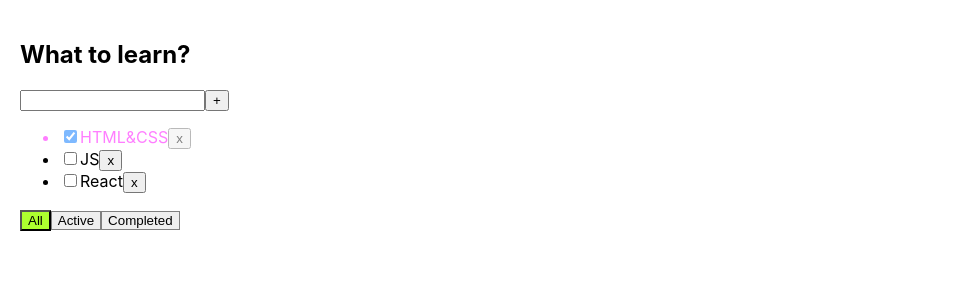
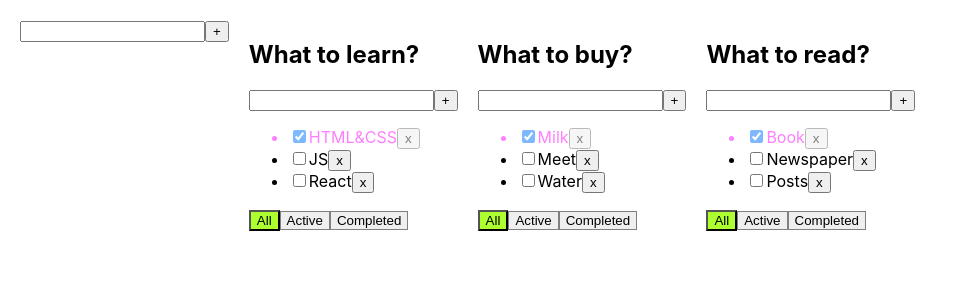
Before and after one commit to Stanislav-Vasilevich/todolist, a React (Create React App) app: page / in a window 1280 px wide. Shown: the top 300 px of the page, without its empty margins (0-958 px from the left). Built offline with nearby package versions, Linux system fonts and the light colour scheme.

Commit message:
сделал первое и второе занятие вторника

```diff
--- /dev/null
+++ b/src/components/AddItemForm/AddItemForm.tsx
@@ -0,0 +1,54 @@
+import React, {ChangeEvent, KeyboardEvent, useState} from 'react';
+import s from '../Todolist/Todolist.module.css';
+
+type PropsType = {
+  addItem: (value: string) => void
+}
+
+const AddItemForm = (props: PropsType) => {
+  const [value, setValue] = useState('');
+  const [error, setError] = useState<string | null>(null);
+
+  const changeValue = (e: ChangeEvent<HTMLInputElement>) => {
+    setValue(e.currentTarget.value);
+
+    if(value.trim().length >= 0) {
+      setError(null);
+    }
+  }
+
+  const addItemHandler = () => {
+    const valueTrim = value.trim();
+
+    if(valueTrim.length < 2 || valueTrim === '') {
+      setError('Минимум 2 символа');
+      return;
+    }
+    if(!valueTrim) return;
+
+    setValue('');
+    props.addItem(valueTrim);
+    setError(null);
+  }
+
+  const onKeyPressHandler = (e: KeyboardEvent<HTMLInputElement>) => {
+    if(e.key === 'Enter') {
+      addItemHandler();
+    }
+  }
+
+  return (
+    <div>
+      <input
+        className={error ? s.inputError : ''}
+        type="text" onChange={changeValue}
+        value={value}
+        onKeyPress={onKeyPressHandler}
+      />
+      <button onClick={addItemHandler}>+</button>
+      {error ? <div className={s.inputErrorText}>{error}</div> : ''}
+    </div>
+  );
+};
+
+export default AddItemForm;
--- a/src/components/App/App.tsx
+++ b/src/components/App/App.tsx
@@ -2,69 +2,127 @@ import React, {useState} from 'react';
 import Todolist from '../Todolist/Todolist';
 import s from './App.module.css';
 import {v1} from 'uuid';
+import AddItemForm from '../AddItemForm/AddItemForm';
 
 export type TaskType = {
   id: string
   title: string
   isDone: boolean
 }
+type TasksType = {
+  [key: string]: Array<TaskType>
+}
+type TodolistType = {
+  id: string
+  title: string
+  filter: FilterTasksType
+}
 export type FilterTasksType = 'all' | 'active' | 'completed';
 
+const todolistId1 = v1();
+const todolistId2 = v1();
+const todolistId3 = v1();
+
 const App = () => {
-  const [tasks, setTasks] = useState<Array<TaskType>>([
+  const [todolist, setTodolist] = useState<Array<TodolistType>>([
+    {id: todolistId1, title: 'What to learn?', filter: 'all'},
+    {id: todolistId2, title: 'What to buy?', filter: 'all'},
+    {id: todolistId3, title: 'What to read?', filter: 'all'},
+  ]);
+  const [tasks, setTasks] = useState<TasksType>({
+    [todolistId1]: [
       {id: v1(), title: 'HTML&CSS', isDone: true},
       {id: v1(), title: 'JS', isDone: false},
       {id: v1(), title: 'React', isDone: false},
-  ]);
-  const [filter, setFilter] = useState<FilterTasksType>('all');
+    ],
+    [todolistId2]: [
+      {id: v1(), title: 'Milk', isDone: true},
+      {id: v1(), title: 'Meet', isDone: false},
+      {id: v1(), title: 'Water', isDone: false},
+    ],
+    [todolistId3]: [
+      {id: v1(), title: 'Book', isDone: true},
+      {id: v1(), title: 'Newspaper', isDone: false},
+      {id: v1(), title: 'Posts', isDone: false},
+    ],
+  });
 
-  const addTask = (title: string) => {
-    const newTask = {id: v1(), title, isDone: false};
+  const addTask = (todolistId: string, title: string) => {
+    const task = {id: v1(), title, isDone: false};
 
-    setTasks([newTask, ...tasks]);
+    setTasks({...tasks, [todolistId]: [task, ...tasks[todolistId]]});
   }
 
-  const changeTaskStatus = (taskId: string, isDone: boolean) => {
-    const newTasks = tasks.map(t => t.id === taskId ? {...t, isDone} : t);
-
-    setTasks(newTasks);
+  const changeTaskStatus = (todolistId: string, taskId: string, isDone: boolean) => {
+    setTasks({...tasks, [todolistId]: tasks[todolistId].map(t => t.id === taskId ? {...t, isDone} : t)});
+    // setTasks(tasks.map(t => t.id === taskId ? {...t, isDone} : t));
   }
 
-  const removeTask = (taskId: string) => {
-    const newTasks = tasks.filter(t => t.id !== taskId);
-
-    setTasks(newTasks);
+  const removeTask = (todolistId: string, taskId: string) => {
+    const newTasks = tasks[todolistId].filter(t => t.id !== taskId);
+    setTasks({...tasks, [todolistId]: newTasks});
   }
 
-  const filteredTask = () => {
-    let taskForTodolist = tasks;
-
-    if(filter === 'active') {
-      taskForTodolist = tasks.filter(t => !t.isDone);
+  const changeFilter = (todolistId: string, value: FilterTasksType) => {
+    setTodolist(todolist.map(t => t.id === todolistId ? {...t, filter: value} : t));
   }
 
-    if(filter === 'completed') {
-      taskForTodolist = tasks.filter(t => t.isDone);
+  const addTodolist = (title: string) => {
+    const todolistId = v1();
+    const newTodolist: TodolistType = {id: todolistId, title, filter: 'all'};
+
+    setTodolist([...todolist, newTodolist]);
+    setTasks({...tasks, [todolistId]: []});
+  }
+
+  const editTitleTodolist = (todolistId: string, title: string) => {
+    const newTodolist = todolist.map(t => t.id === todolistId ? {...t, title} : t);
+
+    setTodolist(newTodolist);
+  }
+
+  const editTitleTask = (todolistId: string, taskId: string, title: string) => {
+    tasks[todolistId] = tasks[todolistId].map(t => t.id === taskId ? {...t, title} : t);
+
+    setTasks({...tasks});
+  }
+
+  return (
+    <div className={s.App}>
+      <AddItemForm addItem={addTodolist}/>
+      {
+        todolist.map(t => {
+          const filteredTask = () => {
+            let taskForTodolist = tasks[t.id];
+
+            if (t.filter === 'active') {
+              taskForTodolist = tasks[t.id].filter(t => !t.isDone);
+            }
+
+            if (t.filter === 'completed') {
+              taskForTodolist = tasks[t.id].filter(t => t.isDone);
             }
 
             return taskForTodolist;
           }
 
-  const changeFilter = (value: FilterTasksType) => {
-    setFilter(value);
-  }
-
           return (
-    <div className={s.App}>
             <Todolist
-        title={'What to learn?'}
+              key={t.id}
+              todolistId={t.id}
+              title={t.title}
               tasks={filteredTask()}
-        filter={filter}
+              filter={t.filter}
               addTask={addTask}
               changeTaskStatus={changeTaskStatus}
               removeTask={removeTask}
               changeFilter={changeFilter}
+              editTitleTodolist={editTitleTodolist}
+              editTitleTask={editTitleTask}
             />
+          )
+        })
+      }
     </div>
   );
 };
--- /dev/null
+++ b/src/components/EditableTitle/EditableTitle.tsx
@@ -0,0 +1,42 @@
+import React, {ChangeEvent, KeyboardEvent, useState} from 'react';
+
+type PropsType = {
+  title: string
+  editTitle: (value: string) => void
+}
+
+const EditableTitle = (props: PropsType) => {
+  const [value, setValue] = useState('');
+  const [editMode, setEditMode] = useState(true);
+
+  const activateEditMode = () => {
+    setEditMode(false);
+  }
+
+  const changeValue = (e: ChangeEvent<HTMLInputElement>) => {
+    setValue(e.currentTarget.value);
+  }
+
+  const editTitle = () => {
+    props.editTitle(value);
+    setEditMode(true);
+  }
+
+  const activateViewMode = () => {
+    editTitle();
+  }
+
+  const onKeyPress = (e: KeyboardEvent<HTMLInputElement>) => {
+    if(e.key === 'Enter') {
+      editTitle();
+    }
+  }
+
+  return (
+    editMode
+      ? <span onDoubleClick={activateEditMode}>{props.title}</span>
+      : <input onChange={changeValue} onKeyPress={onKeyPress} onBlur={activateViewMode} type="text" value={props.title} autoFocus/>
+  )
+};
+
+export default EditableTitle;
--- a/src/components/Todolist/Todolist.tsx
+++ b/src/components/Todolist/Todolist.tsx
@@ -1,92 +1,71 @@
 import React, {ChangeEvent, KeyboardEvent, useState} from 'react';
 import {FilterTasksType, TaskType} from '../App/App';
 import s from './Todolist.module.css';
+import AddItemForm from '../AddItemForm/AddItemForm';
+import EditableTitle from '../EditableTitle/EditableTitle';
 
 type PropsType = {
+  todolistId: string
   title: string
   tasks: Array<TaskType>
   filter: FilterTasksType
-  addTask: (title: string) => void
-  changeTaskStatus: (taskId: string, isDone: boolean) => void
-  removeTask: (taskId: string) => void
-  changeFilter: (value: FilterTasksType) => void
+  addTask: (todolistId: string, title: string) => void
+  changeTaskStatus: (todolistId: string, taskId: string, isDone: boolean) => void
+  removeTask: (todolist: string, taskId: string) => void
+  changeFilter: (todolistId: string, value: FilterTasksType) => void
+  editTitleTodolist: (todolistId: string, title: string) => void
+  editTitleTask: (todolistId: string, taskId: string, value: string) => void
 }
 
 const Todolist = (props: PropsType) => {
-  const [value, setValue] = useState('');
-  const [error, setError] = useState<string | null>(null);
-
-  const changeValue = (e: ChangeEvent<HTMLInputElement>) => {
-    setValue(e.currentTarget.value);
-
-    if(value.trim().length > 0) {
-      setError(null);
-    }
-  }
-
-  const addTaskHandler = () => {
-    const valueTrim = value.trim();
-
-    if(!valueTrim) return;
-    if(valueTrim.length < 2) {
-      setError('Минимум 2 символа');
-      return;
-    }
-
-    setValue('');
-    props.addTask(valueTrim);
-    setError(null);
-  }
-
-  const addTaskOnKeyPressHandler = (e: KeyboardEvent<HTMLInputElement>) => {
-    if(e.key === 'Enter') {
-      addTaskHandler();
-    }
-  }
-
   const filteredTasksAll = () => {
-    props.changeFilter('all');
+    props.changeFilter(props.todolistId, 'all');
   }
 
   const filteredTasksActive = () => {
-    props.changeFilter('active');
+    props.changeFilter(props.todolistId, 'active');
   }
 
   const filteredTasksCompleted = () => {
-    props.changeFilter('completed');
+    props.changeFilter(props.todolistId, 'completed');
   }
 
   const activeClassButtonFilterAll = props.filter === 'all' ? s.buttonActive : s.button;
   const activeClassButtonFilterActive = props.filter === 'active' ? s.buttonActive : s.button;
   const activeClassButtonFilterCompleted = props.filter === 'completed' ? s.buttonActive : s.button;
 
+  const addTask = (title: string) => {
+    props.addTask(props.todolistId, title);
+  }
+
+  const editTitleTodolist = (value: string) => {
+    props.editTitleTodolist(props.todolistId, value);
+  }
+
   return (
     <div>
-      <h2>{props.title}</h2>
-      <div>
-        <input
-          className={error ? s.inputError : ''}
-          type="text" onChange={changeValue}
-          value={value}
-          onKeyPress={addTaskOnKeyPressHandler}
-        />
-        <button onClick={addTaskHandler}>+</button>
-        {error ? <div className={s.inputErrorText}>{error}</div> : ''}
-      </div>
+      <h2>
+        <EditableTitle title={props.title} editTitle={editTitleTodolist}/>
+      </h2>
+      <AddItemForm addItem={addTask}/>
       <ul>
         {props.tasks.map(t => {
           const removeTaskHandler = () => {
-            props.removeTask(t.id);
+            props.removeTask(props.todolistId, t.id);
           }
 
           const onChangeTaskStatusHandler = (e: ChangeEvent<HTMLInputElement>) => {
-            props.changeTaskStatus(t.id, e.currentTarget.checked);
+            props.changeTaskStatus(props.todolistId, t.id, e.currentTarget.checked);
+          }
+
+          const editTitleTask = (value: string) => {
+            props.editTitleTask(props.todolistId, t.id, value);
           }
 
           return (
             <li className={t.isDone ? s.checkboxActive : ''} key={t.id}>
               <input type="checkbox" checked={t.isDone} onChange={onChangeTaskStatusHandler}/>
-              {t.title}
+              <EditableTitle title={t.title} editTitle={editTitleTask}/>
               <button onClick={removeTaskHandler}>x</button>
             </li>
           )
```
Also changed, not shown: src/components/AddItemForm/AddItemForm.module.css (added), src/components/EditableTitle/EditableTitle.module.css (added). Lines whose indentation alone changed are shown as unchanged.
